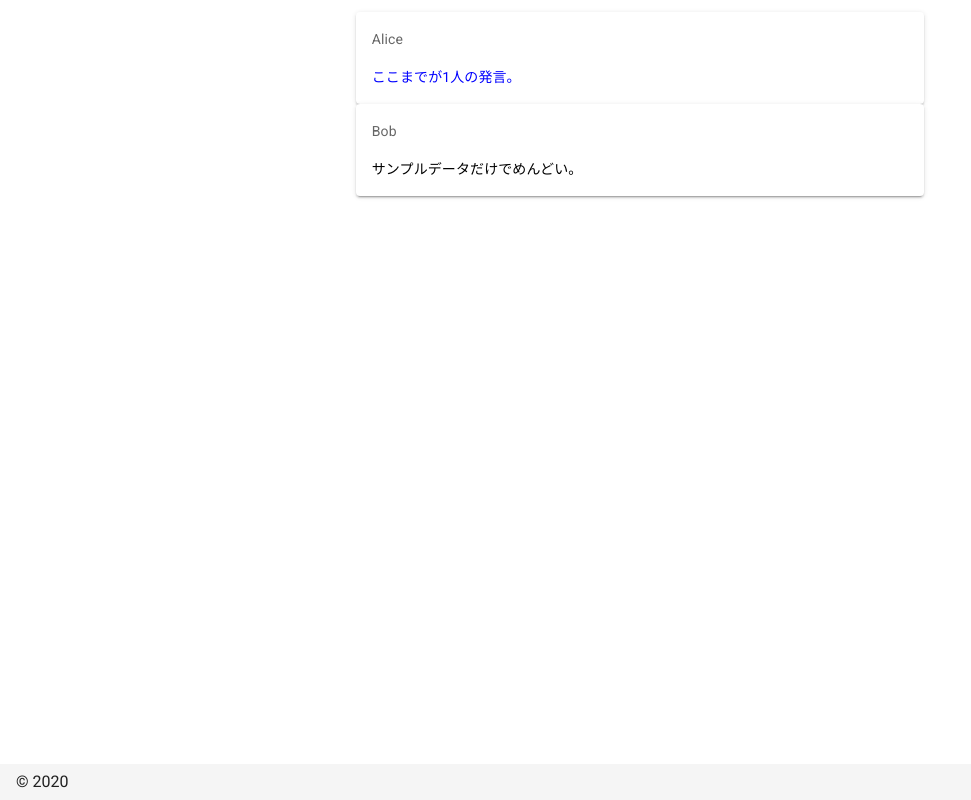
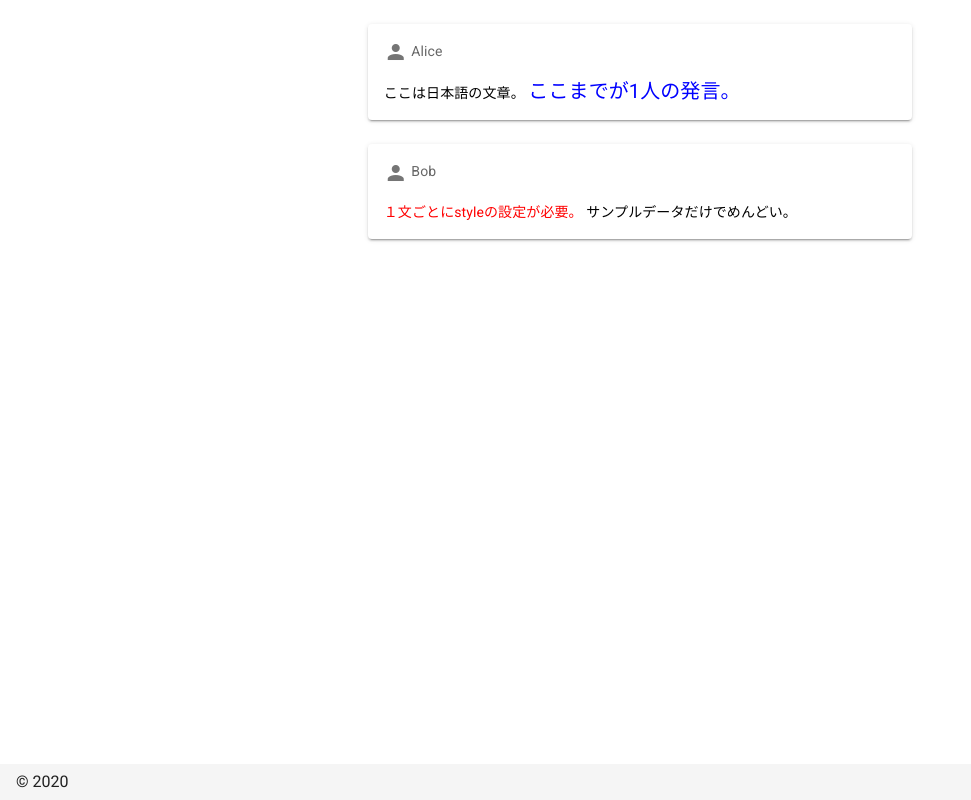
Before and after one commit to elnath-geek/3a_experiment_AI, a Nuxt app in the folder web/: page / in a window 1280 px wide. Shown: the whole page, without its empty margins (0-971 px from the left). Built offline with nearby package versions, Linux system fonts and the light colour scheme.

Commit message:
ひな形完成

```diff
--- a/web/pages/index.vue
+++ b/web/pages/index.vue
@@ -1,14 +1,19 @@
 <template>
   <v-row justify="center" align="center">
     <v-col cols="12" sm="8" md="6">
-      <v-card v-for="talk in talk_datum" :key="talk">
-        <v-card-subtitle>{{ talk.sender }}</v-card-subtitle>
+      <v-container v-for="talk in talk_datum" :key="talk" >
+        <v-card>
+          <v-card-subtitle>
+            <v-icon role="img">mdi-account</v-icon>
+            {{ talk.sender }}
+          </v-card-subtitle>
           <v-card-text>
             <span v-for="message in talk.messages" :key="message" :style="message.style">
               {{message.text}}
             </span>
           </v-card-text>
         </v-card>
+      </v-container>
     </v-col>
   </v-row>
 </template>
@@ -34,18 +39,20 @@ export default {
               vector: [1,1,1,1,1,1], // 6次元ベクトル
               style: {
                 // font: 'default',
-                font_size: '14px',
+                fontSize: '14px',
                 color: 'black',
               },
+            },
+            {
               text: 'ここまでが1人の発言。',
               vector: [1,1,1,1,1,1], // 6次元ベクトル
               style: {
                 // font: 'default',
-                font_size: '20px',
+                fontSize: '20px',
                 color: 'blue',
               },
-            }
-          ]
+            },
+          ],
         },
         {
           sender: 'Bob',
@@ -59,11 +66,13 @@ export default {
                 fontSize: '14px',
                 color: 'red',
               },
+            },
+            {
               text: 'サンプルデータだけでめんどい。',
               vector: [1,1,1,1,1,1], // 6次元ベクトル
               style: {
                 // font: 'default',
-                font_size: '14px',
+                fontSize: '14px',
                 color: 'black',
               },
             }
```
Lines whose indentation alone changed are shown as unchanged.
